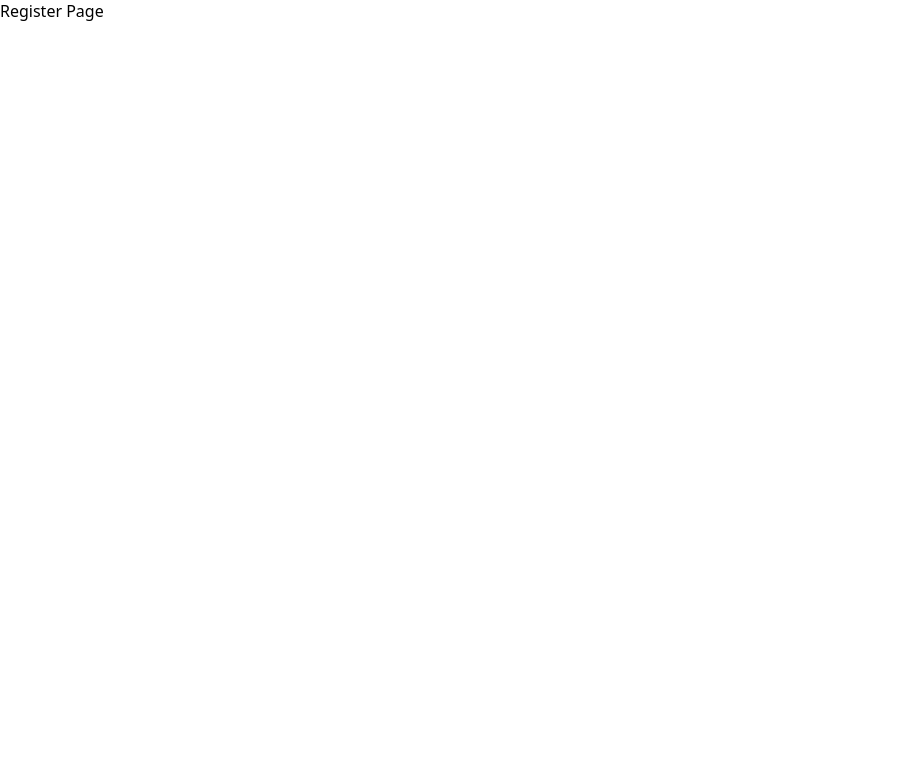
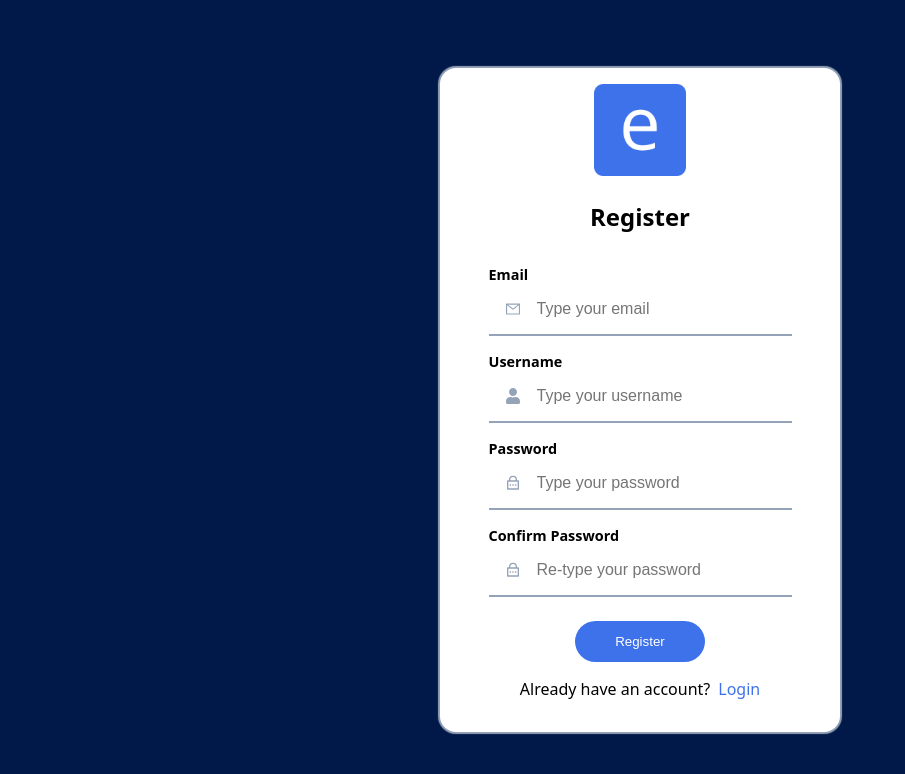
Before and after one commit to mpark4656/event-management, a React (Vite) app in the folder client/: page /register in a window 1280 px wide. Shown: the top 774 px of the page, without its empty margins (0-905 px from the left). Built offline with nearby package versions, Linux system fonts and the light colour scheme.

Commit message:
Update the register page
Create react states to manage the form field states

Add field validation and toasts for error messages

```diff
--- a/client/package.json
+++ b/client/package.json
@@ -14,6 +14,7 @@
 		"react-dom": "^18.2.0",
 		"react-icons": "^4.10.1",
 		"react-router-dom": "^6.10.0",
+		"react-toastify": "^9.1.3",
 		"styled-components": "^5.3.10"
 	},
 	"devDependencies": {
--- a/client/src/components/BasicButton.jsx
+++ b/client/src/components/BasicButton.jsx
@@ -1,11 +1,11 @@
 import BasicButtonWrapper from '../styled/components/BasicButtonWrapper';
 
-const BasicButton = ({label, type, secondaryClass, onClick}) => {
+const BasicButton = ({label, type, className, onClick}) => {
 	return (
 		<BasicButtonWrapper>
 			<button
 				type={type}
-				className={`btn btn-${secondaryClass}`}
+				className={`btn ${className}`}
 				onClick={onClick}
 			>{label}</button>
 		</BasicButtonWrapper>
--- a/client/src/components/BasicTextField.jsx
+++ b/client/src/components/BasicTextField.jsx
@@ -1,7 +1,11 @@
 import BasicTextFieldWrapper from '../styled/components/BasicTextFieldWrapper';
 
-const BasicTextField = ({label, id, type, icon, name, placeholder}) => {
+const BasicTextField = ({label, id, type, icon, name, placeholder, fieldState, setFieldState}) => {
 	const Icon = icon;
+	const onFieldChange = (event) => {
+		// If user changes the value of the field, automatically remove the invalid state
+		if(setFieldState) setFieldState({value: event.target.value, valid: true});
+	}
 	return (
 		<BasicTextFieldWrapper>
 			<label htmlFor={id}>{label}</label>
@@ -10,6 +14,8 @@ const BasicTextField = ({label, id, type, icon, name, placeholder}) => {
 				type={type}
 				name={name}
 				placeholder={placeholder}
+				{...fieldState && !fieldState.valid && {className: 'invalid'}}
+				onChange={onFieldChange}
 			/>
 			{Icon && <Icon className="form-input-icon" />}
 		</BasicTextFieldWrapper>
--- a/client/src/pages/LoginPage.jsx
+++ b/client/src/pages/LoginPage.jsx
@@ -1,34 +1,64 @@
-import LoginWrapper from '../styled/pages/LoginWrapper';
+import LoginRegisterWrapper from '../styled/pages/LoginRegisterWrapper';
 import logo from '../assets/images/logo.png';
 import BasicTextField from '../components/BasicTextField';
 import BasicButton from '../components/BasicButton';
 import { RiLockPasswordLine } from 'react-icons/ri';
 import { FaUser } from 'react-icons/fa';
 import { Link } from 'react-router-dom';
+import { ToastContainer, toast } from 'react-toastify';
+import 'react-toastify/dist/ReactToastify.css';
+import { useState } from 'react';
+
+const initialState = {
+	value: '',
+	valid: true
+};
 
 const LoginPage = () => {
+	const [usernameState, setUsernameState] = useState(initialState);
+	const [passwordState, setPasswordState] = useState(initialState);
+	const validate = () => {
+		let errMessage = '';
+		if(!usernameState.value) {
+			setUsernameState({...usernameState, valid: false});
+			errMessage = 'Username and password are required';
+		}
+		if(!passwordState.value) {
+			setPasswordState({...passwordState, valid: false});
+			errMessage = 'Username and password are required';
+		}
+		if(errMessage) {
+			toast.error(errMessage, {
+				position: toast.POSITION.TOP_CENTER,
+				toastId: 'form-invalid-error'
+			});
+		}
+	}
 	return (
-		<LoginWrapper>
+		<LoginRegisterWrapper>
+			<ToastContainer />
 			<section>
 				<img src={logo}></img>
 				<h1>Login</h1>
 				<BasicTextField
 					label="username" id="username" type="text"
 					icon={FaUser} name="username" placeholder="Type your username"
+					fieldState={usernameState} setFieldState={setUsernameState}
 				/>
 				<BasicTextField
 					label="password" id="password" type="password"
 					icon={RiLockPasswordLine} name="password" placeholder="Type your password"
+					fieldState={passwordState} setFieldState={setPasswordState}
 				/>
 				<div className="bottom-group">
-					<BasicButton type="button" label="login" secondaryClass="primary"/>
+					<BasicButton type="button" label="login" className="btn-primary" onClick={validate} />
 					<p>
 						Don't have an account?
-						<Link to="/register" className="link-btn">Register</Link>
+						<Link to="/register" className="link-btn">register</Link>
 					</p>
 				</div>
 			</section>
-		</LoginWrapper>
+		</LoginRegisterWrapper>
 	);
 };
 
--- a/client/src/pages/RegisterPage.jsx
+++ b/client/src/pages/RegisterPage.jsx
@@ -1,6 +1,89 @@
+import LoginRegisterWrapper from '../styled/pages/LoginRegisterWrapper';
+import logo from '../assets/images/logo.png';
+import BasicTextField from '../components/BasicTextField';
+import BasicButton from '../components/BasicButton';
+import { AiOutlineMail } from 'react-icons/ai';
+import { RiLockPasswordLine } from 'react-icons/ri';
+import { FaUser } from 'react-icons/fa';
+import { Link } from 'react-router-dom';
+import { ToastContainer, toast } from 'react-toastify';
+import 'react-toastify/dist/ReactToastify.css';
+import { useState } from 'react';
+
+const initialState = {
+	value: '',
+	valid: true
+};
+
 const RegisterPage = () => {
+	const [emailState, setEmailState] = useState(initialState);
+	const [usernameState, setUsernameState] = useState(initialState);
+	const [passwordState, setPasswordState] = useState(initialState);
+	const [confirmPasswordState, setConfirmPasswordState] = useState(initialState);
+	const validate = () => {
+		let errMessage = '';
+		if(confirmPasswordState.value !== passwordState.value) {
+			setConfirmPasswordState({...confirmPasswordState, valid: false});
+			errMessage = 'Passwords do not match';
+		}
+		if(!emailState.value) {
+			setEmailState({...emailState, valid: false});
+			errMessage = 'All fields are required';
+		}
+		if(!usernameState.value) {
+			setUsernameState({...usernameState, valid: false});
+			errMessage = 'All fields are required';
+		}
+		if(!passwordState.value) {
+			setPasswordState({...passwordState, valid: false});
+			errMessage = 'All fields are required';
+		}
+		if(!confirmPasswordState.value) {
+			setConfirmPasswordState({...confirmPasswordState, valid: false});
+			errMessage = 'All fields are required';
+		}
+		if(errMessage) {
+			toast.error(errMessage, {
+				position: toast.POSITION.TOP_CENTER,
+				toastId: 'form-invalid-error'
+			});
+		}
+	}
 	return (
-		<div>Register Page</div>
+		<LoginRegisterWrapper>
+			<ToastContainer />
+			<section>
+				<img src={logo}></img>
+				<h1>Register</h1>
+				<BasicTextField
+					label="email" id="email" type="email"
+					icon={AiOutlineMail} name="email" placeholder="Type your email"
+					fieldState={emailState} setFieldState={setEmailState}
+				/>
+				<BasicTextField
+					label="username" id="username" type="text"
+					icon={FaUser} name="username" placeholder="Type your username"
+					fieldState={usernameState} setFieldState={setUsernameState}
+				/>
+				<BasicTextField
+					label="password" id="password" type="password"
+					icon={RiLockPasswordLine} name="password" placeholder="Type your password"
+					fieldState={passwordState} setFieldState={setPasswordState}
+				/>
+				<BasicTextField
+					label="confirm password" id="password-confirm" type="password"
+					icon={RiLockPasswordLine} name="password-confirm" placeholder="Re-type your password"
+					fieldState={confirmPasswordState} setFieldState={setConfirmPasswordState}
+				/>
+				<div className="bottom-group">
+					<BasicButton type="submit" label="register" className="btn-primary" onClick={validate} />
+					<p>
+						Already have an account?
+						<Link to="/login" className="link-btn">login</Link>
+					</p>
+				</div>
+			</section>
+		</LoginRegisterWrapper>
 	);
 };
 
--- a/client/src/styled/components/BasicTextFieldWrapper.jsx
+++ b/client/src/styled/components/BasicTextFieldWrapper.jsx
@@ -29,6 +29,12 @@ const BasicTextFieldWrapper = styled.div`
 		top: 2.3em;
 		left: 1em;
 	}
+	.invalid {
+		border-bottom-color: red;
+	}
+	.invalid + .form-input-icon {
+		color: red;
+	}
 `;
 
 export default BasicTextFieldWrapper;
--- a/client/src/styled/pages/LoginWrapper.jsx
+++ b/client/src/styled/pages/LoginRegisterWrapper.jsx
@@ -1,6 +1,6 @@
 import styled from 'styled-components';
 
-const LoginWrapper = styled.main`
+const LoginRegisterWrapper = styled.main`
 	height: 100vh;
 	background-color: var(--primary-900);
 	display: flex;
@@ -34,8 +34,9 @@ const LoginWrapper = styled.main`
 	.link-btn {
 		color: var(--primary-400);
 		text-decoration: none;
+		text-transform: capitalize;
 		margin-left: 0.5em;
 	}
 `;
 
-export default LoginWrapper;
+export default LoginRegisterWrapper;
```
Also changed, not shown: 1 other file (tests, documents, lock files or other folders).
